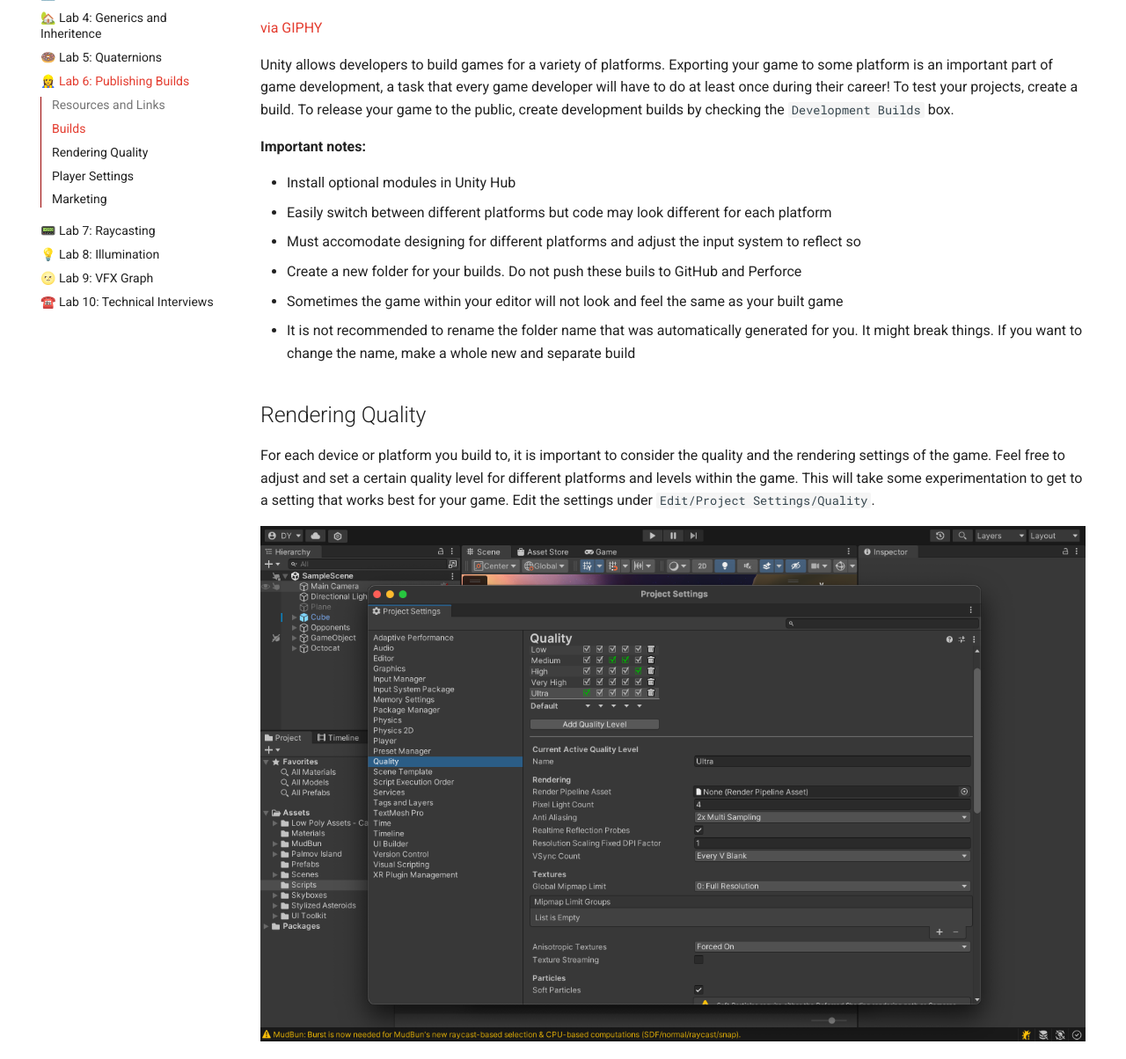
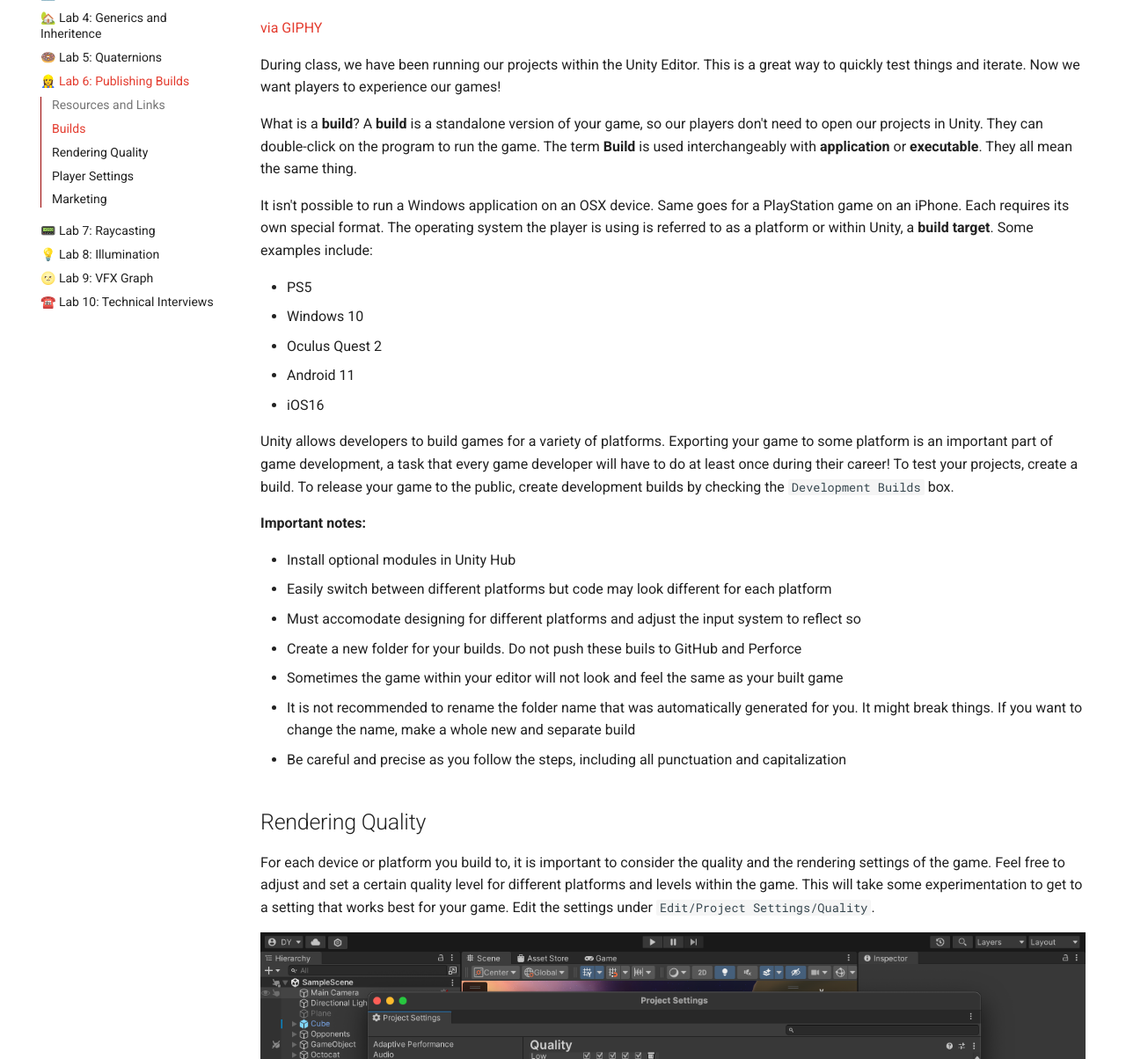
Before and after one commit to usc-ctin583/usc-ctin583.github.io, an MkDocs documentation site: the page built from docs/Labs/lab06.md, in a window 1280 px wide and 1400 px high, scrolled down 818 px, cut to the strip 196-1400 px from the top of the window. Shown: the whole strip at 88% size. Built offline with MkDocs 1.6.1 and Material for MkDocs 9.7.7, drawn with Linux system fonts in a browser that asks for light colours.

Commit message:
lab06 build section edit

```diff
--- a/docs/Labs/lab06.md
+++ b/docs/Labs/lab06.md
@@ -11,7 +11,20 @@
 ## Builds
 <iframe src="https://giphy.com/embed/1K64ALJFeedkcwUc6C" width="480" height="480" frameBorder="0" class="giphy-embed" allowFullScreen></iframe><p><a href="https://giphy.com/gifs/build-built-memeland-1K64ALJFeedkcwUc6C">via GIPHY</a></p>
 
+During class, we have been running our projects within the Unity Editor. This is a great way to quickly test things and iterate. Now we want players to experience our games!
+
+What is a **build**? A **build** is a standalone version of your game, so our players don't need to open our projects in Unity. They can double-click on the program to run the game. The term **Build** is used interchangeably with **application** or **executable**. They all mean the same thing.
+
+It isn't possible to run a Windows application on an OSX device. Same goes for a PlayStation game on an iPhone. Each requires its own special format. The operating system the player is using is referred to as a platform or within Unity, a **build target**. Some examples include:
+
+* PS5
+* Windows 10
+* Oculus Quest 2
+* Android 11
+* iOS16
+
 Unity allows developers to build games for a variety of platforms. Exporting your game to some platform is an important part of game development, a task that every game developer will have to do at least once during their career! To test your projects, create a build. To release your game to the public, create development builds by checking the `Development Builds` box.
+
 
 **Important notes:**
 
@@ -21,6 +34,8 @@ Unity allows developers to build games for a variety of platforms. Exporting you
 * Create a new folder for your builds. Do not push these buils to GitHub and Perforce
 * Sometimes the game within your editor will not look and feel the same as your built game
 * It is not recommended to rename the folder name that was automatically generated for you. It might break things. If you want to change the name, make a whole new and separate build
+* Be careful and precise as you follow the steps, including all punctuation and capitalization
+
 
 ## Rendering Quality
 For each device or platform you build to, it is important to consider the quality and the rendering settings of the game. Feel free to adjust and set a certain quality level for different platforms and levels within the game. This will take some experimentation to get to a setting that works best for your game. Edit the settings under `Edit/Project Settings/Quality`.
```
